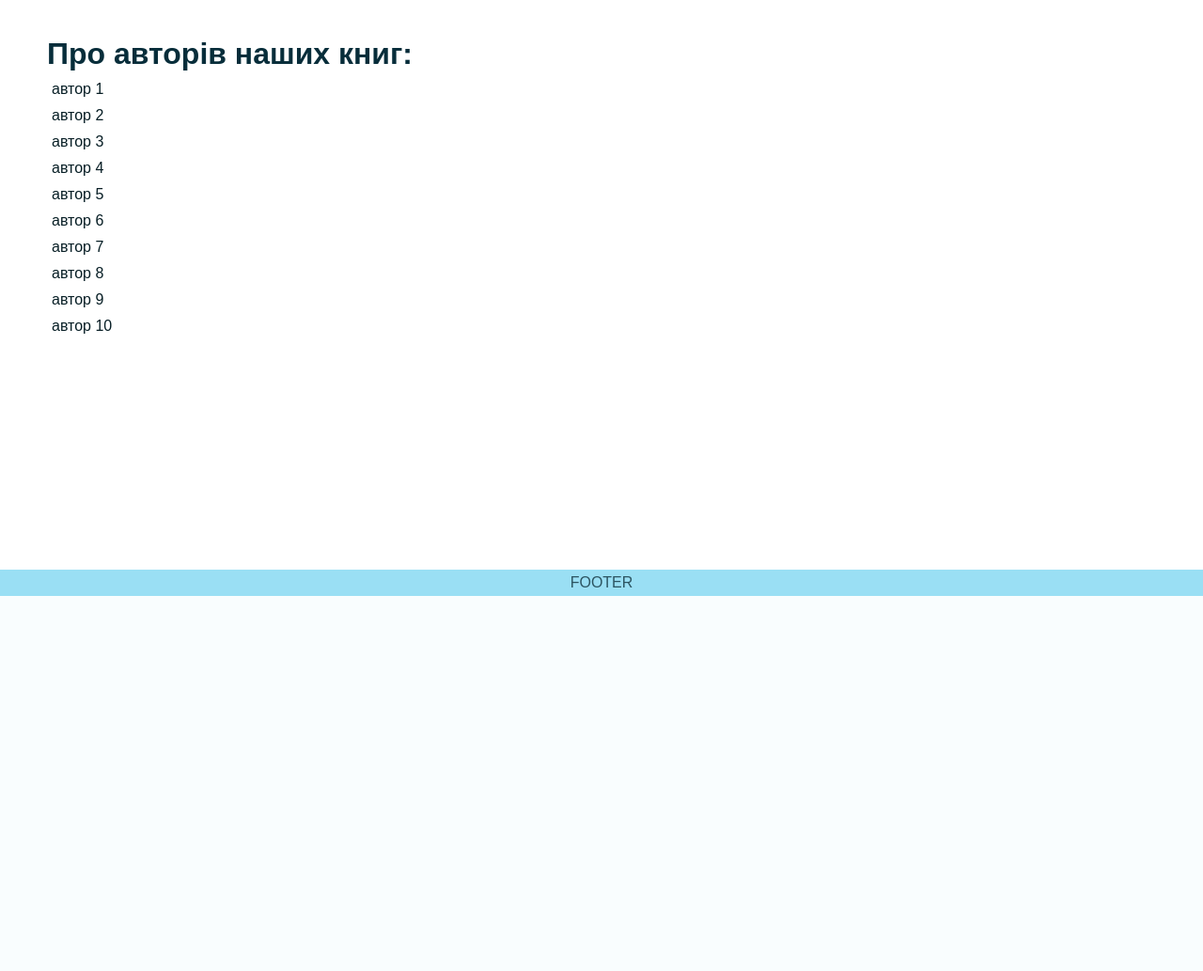
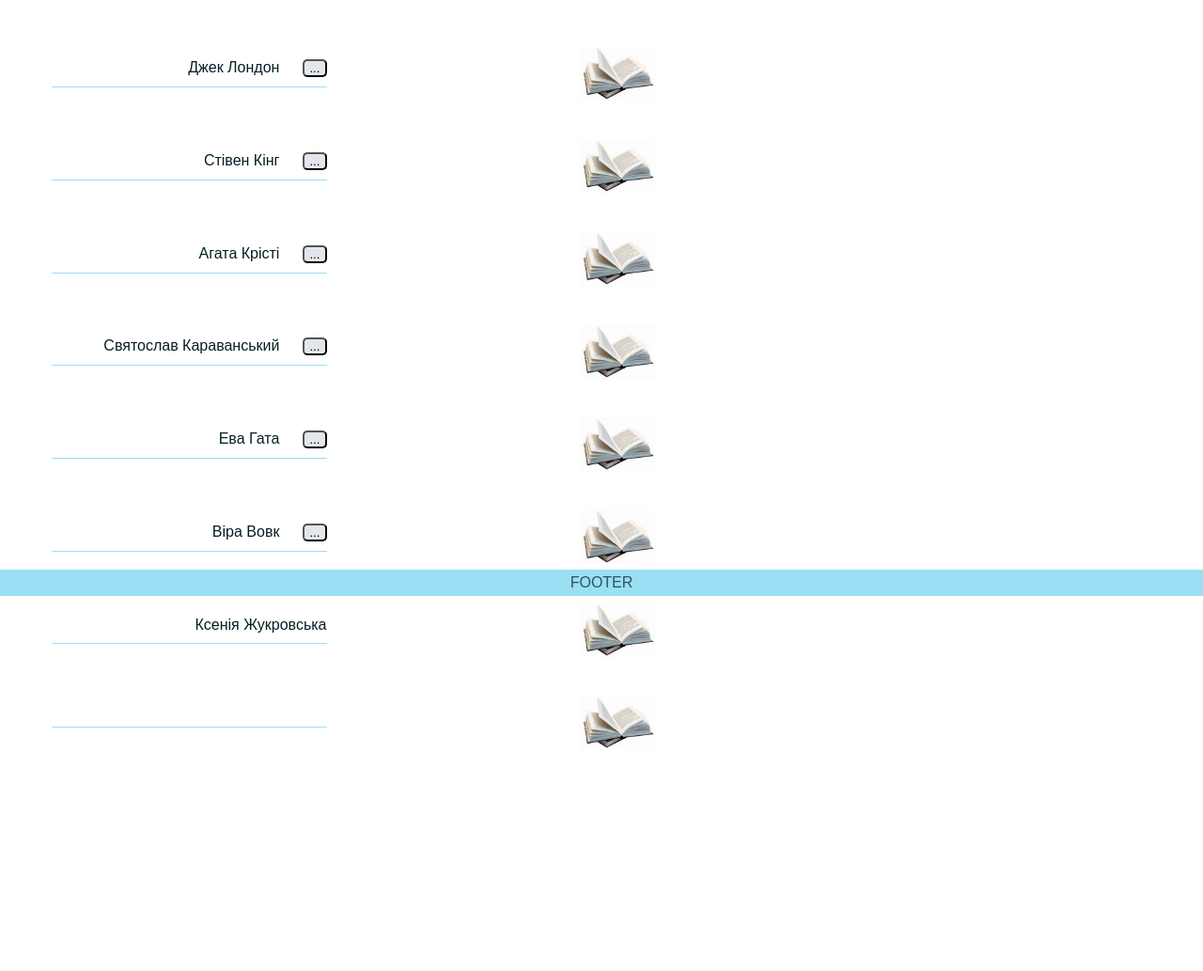
Before and after one commit to Vital-jan/bak, a PHP site: page /authors in a window 1280 px wide. Shown: the part 166-1199 px from the top of the page at 94% size. Before the commit the page ends 800 px from the top, so only its background shows below. Run offline with PHP 8.4, Linux system fonts and the light colour scheme; data comes from the database, SQL or seed files in the repository; both versions use the stored data as it was after the commit; data that the repository does not hold is empty.

Commit message:
2019-01-27

```diff
--- a/assets/styles.css
+++ b/assets/styles.css
@@ -19,12 +19,17 @@
           align-items: center;
 }
 
-.bak-project a, .bak-project .click {
+.bak-project a {
+  color: #071e25;
   cursor: pointer;
 }
 
-.bak-project a:active, .bak-project .click:active {
+.bak-project a:active {
   color: #2c5461;
+}
+
+.bak-project .click {
+  cursor: pointer;
 }
 
 .bak-project header {
@@ -102,6 +107,72 @@
   height: 1em;
   position: relative;
   top: 1px;
+  margin-right: 5px;
+}
+
+.bak-project main .news-header {
+  font-size: 1.5rem;
+}
+
+.bak-project main .news-date {
+  font-style: italic;
+  font-size: 0.8rem;
+  margin-left: 20px;
+}
+
+.bak-project main .news-content {
+  text-align: justify;
+  font-size: 1rem;
+  margin: 15px 0 20px 20px;
+}
+
+.bak-project main .author {
+  display: -webkit-box;
+  display: -ms-flexbox;
+  display: flex;
+  -webkit-box-align: center;
+      -ms-flex-align: center;
+          align-items: center;
+  margin: 10px 0;
+}
+
+.bak-project main .author .author-name {
+  display: inline-block;
+  text-align: right;
+  margin: 0 15px 0 0;
+  width: 25%;
+  border-bottom: 1px solid #9adff4;
+  padding-bottom: 10px;
+}
+
+.bak-project main .author .author-photo {
+  max-width: 70px;
+  max-height: 70px;
+  border-radius: 50%;
+  margin: 0 10px;
+}
+
+.bak-project main .author .author-photo-frame {
+  width: 20%;
+}
+
+.bak-project main .author button {
+  border-radius: 5px;
+  background-color: #e3e7ec;
+  margin-left: 25px;
+  padding: 0 5px;
+  cursor: pointer;
+  position: relative;
+  right: 0;
+}
+
+.bak-project main .author img {
+  width: 80px;
+  margin-left: 20px;
+}
+
+.bak-project main .author .author-describe {
+  display: none;
 }
 
 .bak-project footer {
--- a/assets/styles.scss
+++ b/assets/styles.scss
@@ -2,6 +2,7 @@
 $nav-color: rgb(44,84,97); // колір тексту меню
 $color: rgb(7, 30, 37); // колір тексту контенту
 $color-bold: rgb(7, 45, 58); // колір заголовків та виділених фрагментів
+$button: rgb(227, 231, 236);
 
 * {
     margin: 0;
@@ -17,11 +18,16 @@
     align-items: center;
 }
 
-a, .click {
+a {
+    color: $color;
     cursor: pointer;
     &:active {
         color: $nav-color;
     }
+}
+
+.click {
+    cursor: pointer;
 }
 
 header {
@@ -92,8 +98,62 @@
         height: 1em;
         position: relative;
         top: 1px;
+        margin-right: 5px;
     }
-}
+
+    .news-header {
+        font-size: 1.5rem;
+    }
+    .news-date {
+        font-style: italic;
+        font-size: 0.8rem;
+        margin-left: 20px;
+    }
+    .news-content {
+        text-align: justify;
+        font-size: 1rem;
+        margin: 15px 0 20px 20px;
+    }
+
+    .author {
+        display: flex;
+        align-items: center;
+        margin: 10px 0;
+        .author-name {
+            display: inline-block;
+            text-align: right;
+            margin: 0 15px 0 0;
+            width: 25%;
+            border-bottom: 1px solid $nav-bgc;
+            padding-bottom: 10px;
+        }
+        .author-photo {
+            max-width: 70px;
+            max-height: 70px;
+            border-radius: 50%;
+            margin: 0 10px;
+        }
+        .author-photo-frame {
+            width: 20%;
+        }
+        button {
+            border-radius: 5px;
+            background-color: $button;
+            margin-left: 25px;
+            padding: 0 5px;
+            cursor: pointer;
+            position: relative;
+            right: 0;
+        }
+        img {
+            width: 80px;
+            margin-left: 20px;
+        }
+        .author-describe {
+            display: none;
+        }
+    }
+} // main
 
 footer {
     position: fixed;
--- a/template/authors_view.php
+++ b/template/authors_view.php
@@ -1,16 +1,33 @@
 <!DOCTYPE html>
-    <p>
-        <h1>Про авторів наших книг:</h1>
-        <ul>
-            <li><span>автор 1</span></li>
-            <li><span>автор 2</span></li>
-            <li><span>автор 3</span></li>
-            <li><span>автор 4</span></li>
-            <li><span>автор 5</span></li>
-            <li><span>автор 6</span></li>
-            <li><span>автор 7</span></li>
-            <li><span>автор 8</span></li>
-            <li><span>автор 9</span></li>
-            <li><span>автор 10</span></li>
-        </ul>
-    </p>
+<?
+    const AUTHOR_PHOTO_FOLDER = '../assets/img/authors/';
+
+    require 'connect.php';
+    $query = getQuery('authors');
+    $authors = array();
+
+    while ($cRecord = mysql_fetch_assoc($query)) {
+        $authors[] = $cRecord;
+    }
+    echo "${AUTHOR_PHOTO_FOLDER}";
+    echo "<ul>";
+    foreach($authors as $key=>$value) {
+        $photo = '';
+        if ($value['photo'] != '') $photo = "<img class='author-photo' src='".AUTHOR_PHOTO_FOLDER."{$value['photo']}'>";
+        $describe = '';
+        if ($value['describe'] != '')
+            $describe = "<button title='Дізнатись більше про цього автора'>...</button>";
+        echo
+            "<li class='author'>".
+            "<span class='author-name'>{$value['author']}{$describe}</span>".
+            "<div class='author-photo-frame'>{$photo}</div>".
+            "<img src='../assets/img/books1.png' class='click' title='Книги цього автора'>".
+            "</li>".
+            "<li class='author'>".
+            "<p class='author-describe'>{$value['describe']}</p>".
+            "</li>"
+            ;
+    }
+    echo "</ul>";
+
+?>
--- /dev/null
+++ b/template/connect.php
@@ -0,0 +1,12 @@
+<?
+    const DB_HOST = 'localhost';
+    const DB_NAME = 'db1';
+    const DB_USER = 'root';
+    const DB_PASS = '';
+
+    function getQuery($table) {
+        $db = mysql_connect(DB_HOST,DB_USER,DB_PASS);
+        mysql_select_db(DB_NAME, $db);
+    return mysql_query("SELECT * FROM {$table}", $db);
+    }
+?>
--- a/template/template.php
+++ b/template/template.php
@@ -2,13 +2,14 @@
 
 <?
 	const ROOT = "/bak";
+	const NAME = "Видавництво \"БаК\"";
 ?>
 
 <html lang="en">
 <head>
 	<meta charset="UTF-8">
 	<meta name="viewport" content="width=device-width, initial-scale=1.0">
-	<title>Видавництво БАК</title>
+	<title><?=NAME?></title>
 	<link rel="stylesheet" href="<?=ROOT?>/assets/styles.css">
 	<link rel="shortcut icon" href="<?=ROOT?>/assets/img/favicon.ico" type="image/x-icon">
 </head>
```
Also changed, not shown: db1.sql (added, +193 -0 lines), template/contacts_view.php (+14 -5 lines), template/news_view.php (+6 -4 lines), assets/img/authors/eva.jpg (added), assets/img/authors/img001.jpg (added), assets/img/authors/img002.jpg (added), assets/img/authors/img003.jpg (added), assets/img/books.png (added), assets/img/books1.png (added), assets/img/cropped-fb-logo.png (added), assets/img/fb.png (added), assets/img/images (1).png (added), 1 other file.
